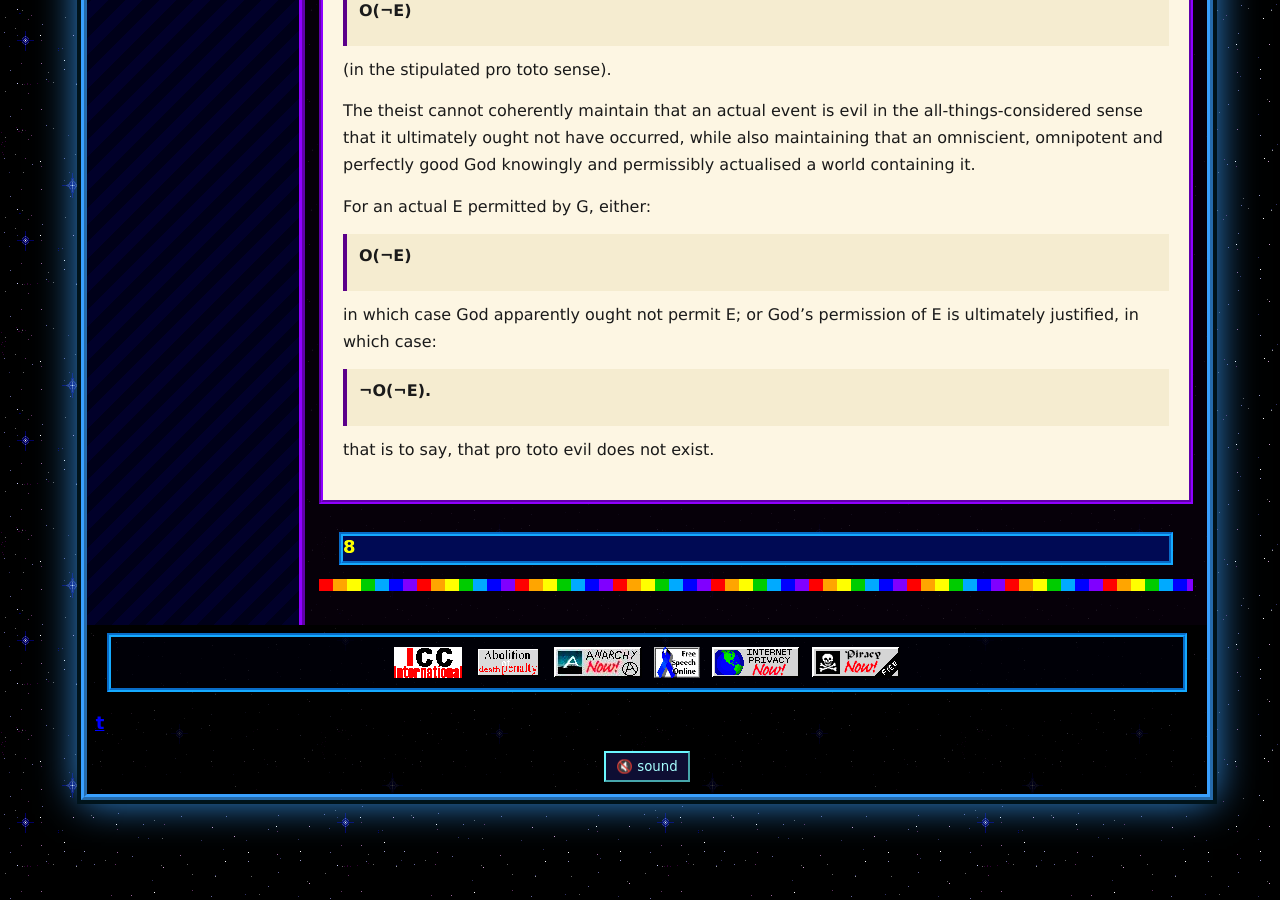
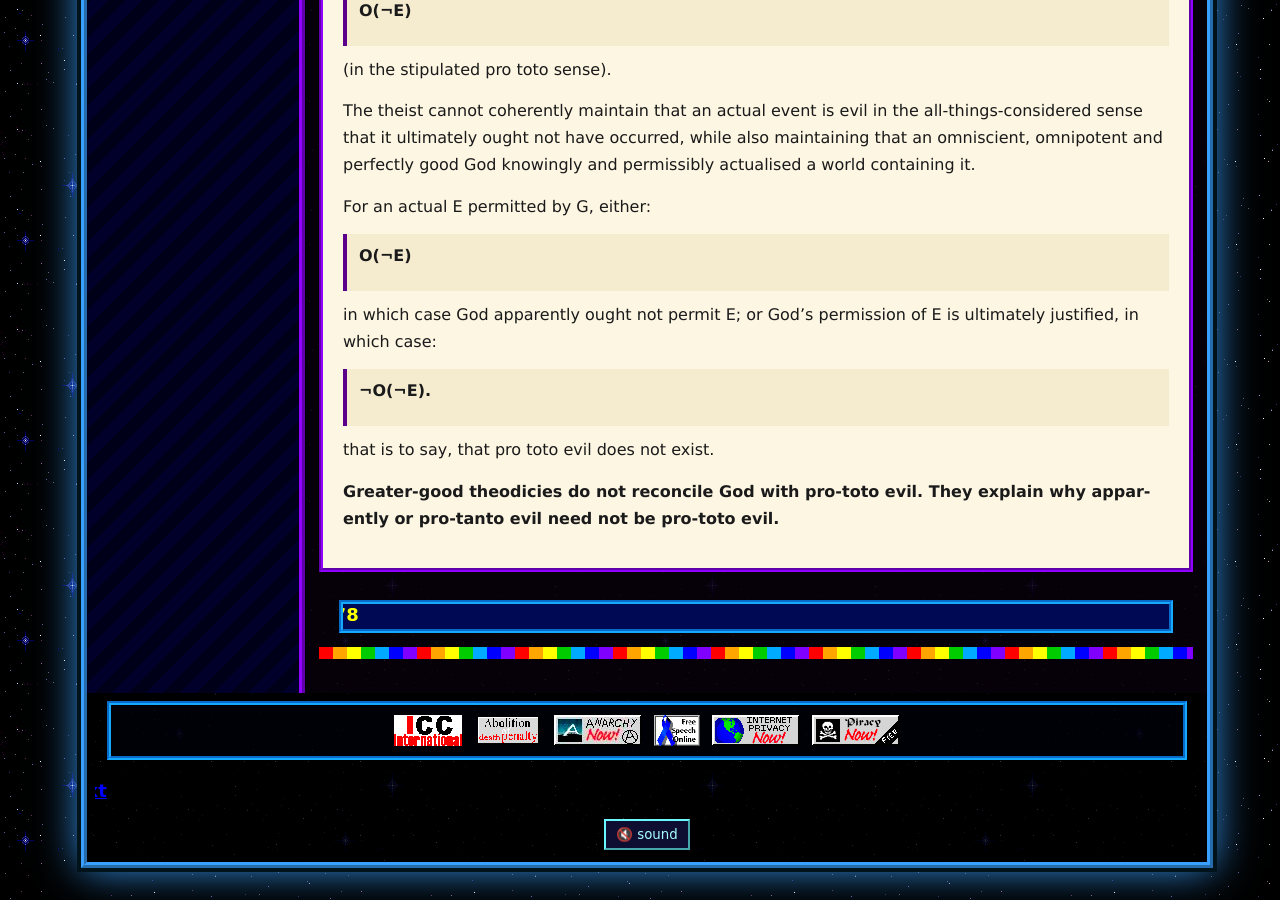
Before and after one commit to Catofminerva/Catofminerva.github.io, a Jekyll site: the page built from _posts/2018-04-05-god.md, in a window 1280 px wide and 900 px high, scrolled down 4797 px. Built offline with Jekyll 4.4.1, drawn with Linux system fonts in a browser that asks for light colours; comment, search, counter and statistics services are not loaded.

Commit message:
Update 2018-04-05-god.md

```diff
--- a/_posts/2018-04-05-god.md
+++ b/_posts/2018-04-05-god.md
@@ -174,3 +174,6 @@ in which case God apparently ought not permit E; or God's permission of E is ult
 > **¬O(¬E).**
 
 that is to say, that pro toto evil does not exist.
+
+
+**Greater-good theodicies do not reconcile God with pro-toto evil. They explain why apparently or pro-tanto evil need not be pro-toto evil.**
```
